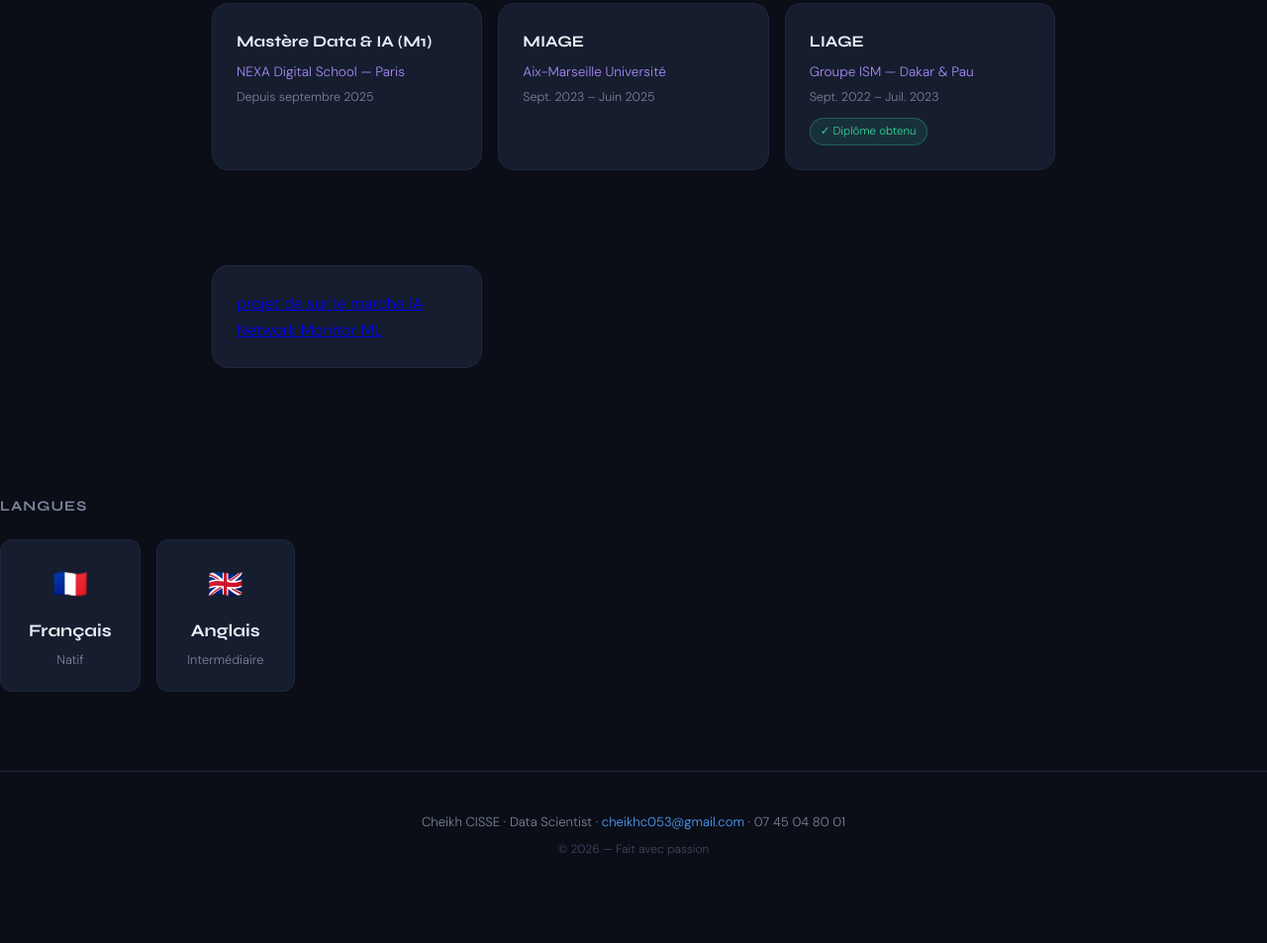
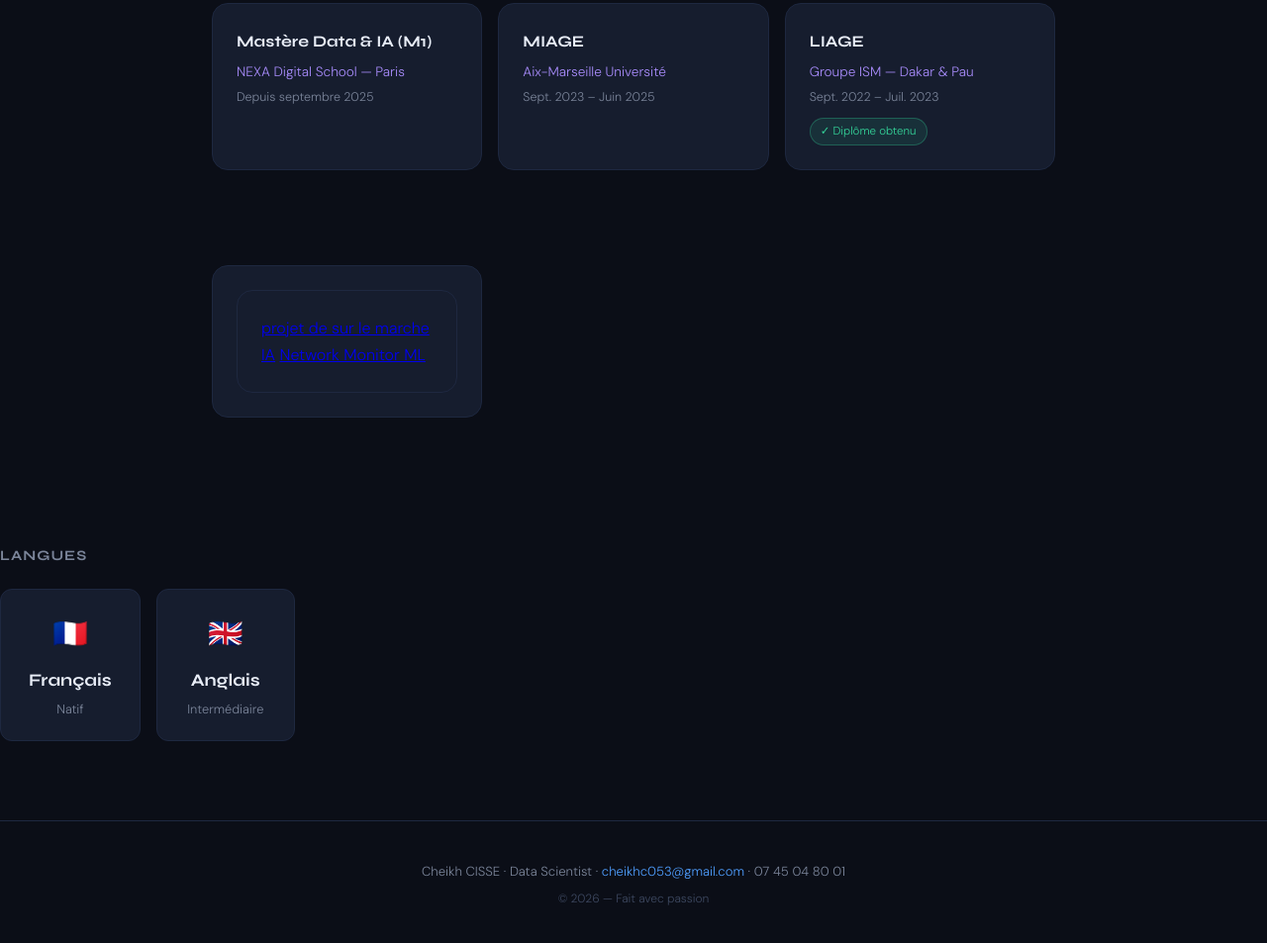
Before and after one commit to Cheikhcisse1/cheikh-cisse-cv, a plain HTML site: page index.html in a window 1280 px wide. Shown: the part 2395-3348 px from the top of the page at 99% size. Before the commit the page ends 3304 px from the top, so only its background shows below. Drawn offline with Linux system fonts and the light colour scheme.

Commit message:
Refactor project links in index.html

```diff
--- a/index.html
+++ b/index.html
@@ -555,11 +555,15 @@
       </div>
 
       <section id="linkProjet">
-        <div class="edu-card reveal">
+        <div class="edu-grid">
+           <div class="edu-card reveal">
+            <div class="edu-card reveal">
           <div class="text-white">
-          <a href="https://le-marche-de-recrutement-zau8n2mxtohkasfsb9xvhb.streamlit.app/#ai-and-data-science-job-marketm" target="_blank" class="edu-link">projet de sur le marche IA</a>
-          <a href="https://python--m-app-run-apppy-jca2ciuyjhcip6ku6n4qly.streamlit.app/" target="_blank" class="edu-link">Network Monitor ML</a>
-          </div>
+            <a href="https://le-marche-de-recrutement-zau8n2mxtohkasfsb9xvhb.streamlit.app/#ai-and-data-science-job-marketm" target="_blank" class="edu-link">projet de sur le marche IA</a>
+            <a href="https://python--m-app-run-apppy-jca2ciuyjhcip6ku6n4qly.streamlit.app/" target="_blank" class="edu-link">Network Monitor ML</a>
+            </div>
+            </div>
+         </div>
         </section>
       </div>
     </div>
```
